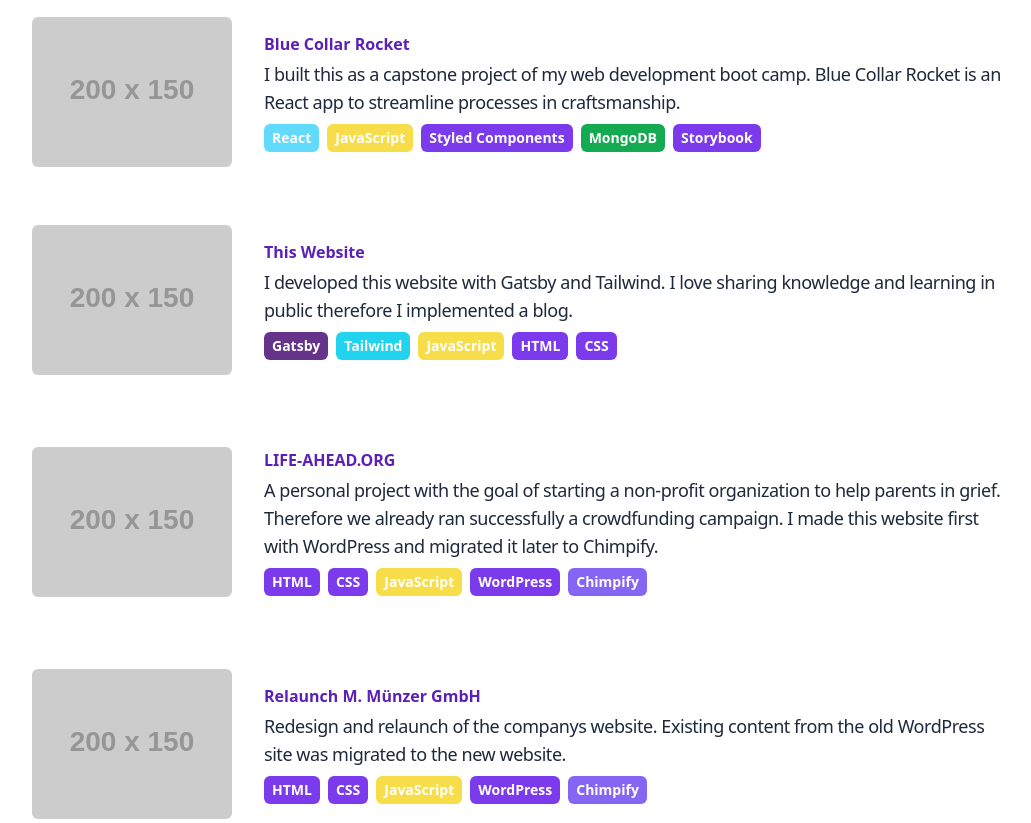
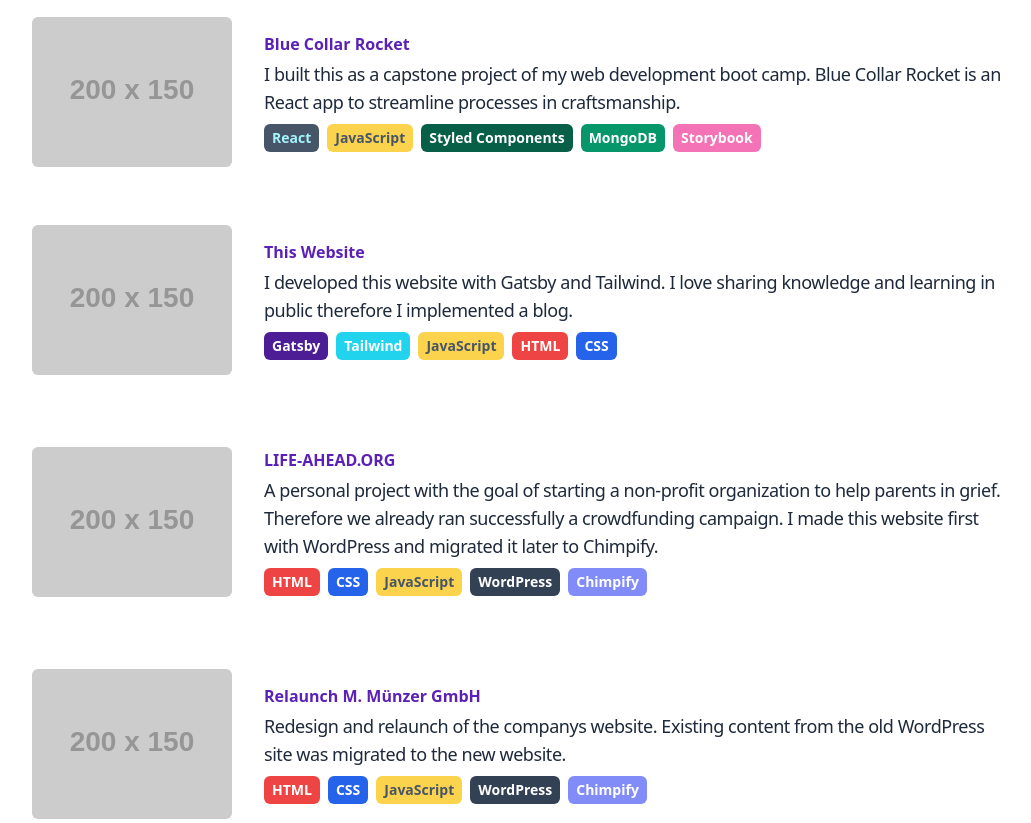
Before and after one commit to mhstrkmp/mhstrkmp.dev, a Gatsby site: page / in a window 1280 px wide. Shown: the part 820-1643 px from the top of the page, without its empty margins (112-1143 px from the left). Built offline with nearby package versions, Linux system fonts and the light colour scheme; Gatsby itself is replaced by a stand-in of ours; placeholder pictures from the web are drawn by us; what @tailwindcss/typography would draw is missing.

Commit message:
♻️ Refactor tagging and colors

```diff
--- a/src/components/PostListItem.js
+++ b/src/components/PostListItem.js
@@ -1,6 +1,6 @@
 import React from "react";
-import _ from "lodash";
 import { Link } from "gatsby";
+import TagList from "./TagList";
 
 const PostListItem = ({ post }) => {
   return (
@@ -30,22 +30,7 @@
                 </time>
               </dd>
             </dl>
-            <ul className="flex flex-wrap">
-              {post.frontmatter.tags.map((tag, index) => {
-                const tagName = _.kebabCase(tag);
-
-                return (
-                  <li key={`post_tag${index}`} className="flex-none mt-2 mr-2">
-                    <Link
-                      to={`/tag/${tagName}`}
-                      className={`transform hover:scale-105 pointer-events-auto inline-block px-2 py-1 rounded-md text-sm text-white font-semibold bg-purple-600 bg-${tagName}`}
-                    >
-                      {tag}
-                    </Link>
-                  </li>
-                );
-              })}
-            </ul>
+            <TagList tags={post.frontmatter.tags} />
           </div>
         </div>
       </div>
--- a/src/components/ProjectListItem.js
+++ b/src/components/ProjectListItem.js
@@ -1,5 +1,7 @@
 import React from "react";
 import _ from "lodash";
+import classNames from "classnames";
+import tagStyles from "../helpers/tagStyles";
 
 const ProjectListItem = ({ project }) => {
   return (
@@ -30,10 +32,15 @@
           <ul className="flex justify-center md:justify-start flex-wrap">
             {project.tags.map((tag, index) => {
               const tagName = _.kebabCase(tag);
+
               return (
                 <li key={`project_tag${index}`} className="flex-none mt-2 mr-2">
                   <span
-                    className={`inline-block px-2 py-1 text-white text-sm font-semibold rounded-md bg-purple-600 bg-${tagName}`}
+                    className={classNames(
+                      "pointer-events-none inline-block px-2 py-1 rounded-md text-sm font-semibold",
+                      tagStyles[tagName].bg,
+                      tagStyles[tagName].text
+                    )}
                   >
                     {tag}
                   </span>
--- /dev/null
+++ b/src/components/TagList.js
@@ -0,0 +1,32 @@
+import React from "react";
+import { Link } from "gatsby";
+import _ from "lodash";
+import classNames from "classnames";
+import tagStyles from "../helpers/tagStyles";
+
+const TagList = ({ tags }) => {
+  return (
+    <ul className="flex flex-wrap">
+      {tags.map((tag, index) => {
+        const tagName = _.kebabCase(tag);
+
+        return (
+          <li key={`post_tag${index}`} className="flex-none mt-2 mr-2">
+            <Link
+              to={`/tag/${tagName}`}
+              className={classNames(
+                "transform hover:scale-105 pointer-events-auto inline-block px-2 py-1 rounded-md text-sm font-semibold",
+                tagStyles[tagName].bg,
+                tagStyles[tagName].text
+              )}
+            >
+              {tag}
+            </Link>
+          </li>
+        );
+      })}
+    </ul>
+  );
+};
+
+export default TagList;
--- /dev/null
+++ b/src/helpers/tagStyles.js
@@ -0,0 +1,56 @@
+const tagStyles = {
+  react: {
+    bg: "bg-gray-600",
+    text: "text-cyan-200",
+  },
+  "java-script": {
+    bg: "bg-yellow-300",
+    text: "text-gray-600",
+  },
+  gatsby: {
+    bg: "bg-purple-900",
+    text: "text-white",
+  },
+  tailwind: {
+    bg: "bg-cyan-400",
+    text: "text-white",
+  },
+  git: {
+    bg: "bg-red-600",
+    text: "text-white",
+  },
+  "mongo-db": {
+    bg: "bg-green-600",
+    text: "text-white",
+  },
+  thoughts: {
+    bg: "bg-purple-600",
+    text: "text-white",
+  },
+  "styled-components": {
+    bg: "bg-green-800",
+    text: "text-white",
+  },
+  css: {
+    bg: "bg-blue-600",
+    text: "text-white",
+  },
+  html: {
+    bg: "bg-red-500",
+    text: "text-white",
+  },
+  storybook: {
+    bg: "bg-pink-400",
+    text: "text-white",
+  },
+  "word-press": {
+    bg: "bg-gray-700",
+    text: "text-white",
+  },
+  chimpify: {
+    bg: "bg-indigo-400",
+    text: "text-white",
+  },
+};
+
+export default tagStyles;
--- a/tailwind.config.js
+++ b/tailwind.config.js
@@ -7,14 +7,7 @@
     extend: {
       colors: {
         gray: colors.blueGray,
-        thoughts: "#A855F7",
-        react: "#61dafb",
-        "mongo-db": "#13aa52",
-        "java-script": "#F8DD4A",
-        git: "#f14e32",
-        tailwind: "#22d3ee",
-        gatsby: "#66338B",
-        chimpify: "#8566F2",
+        cyan: colors.cyan,
       },
       typography: (theme) => ({
         DEFAULT: {
```
